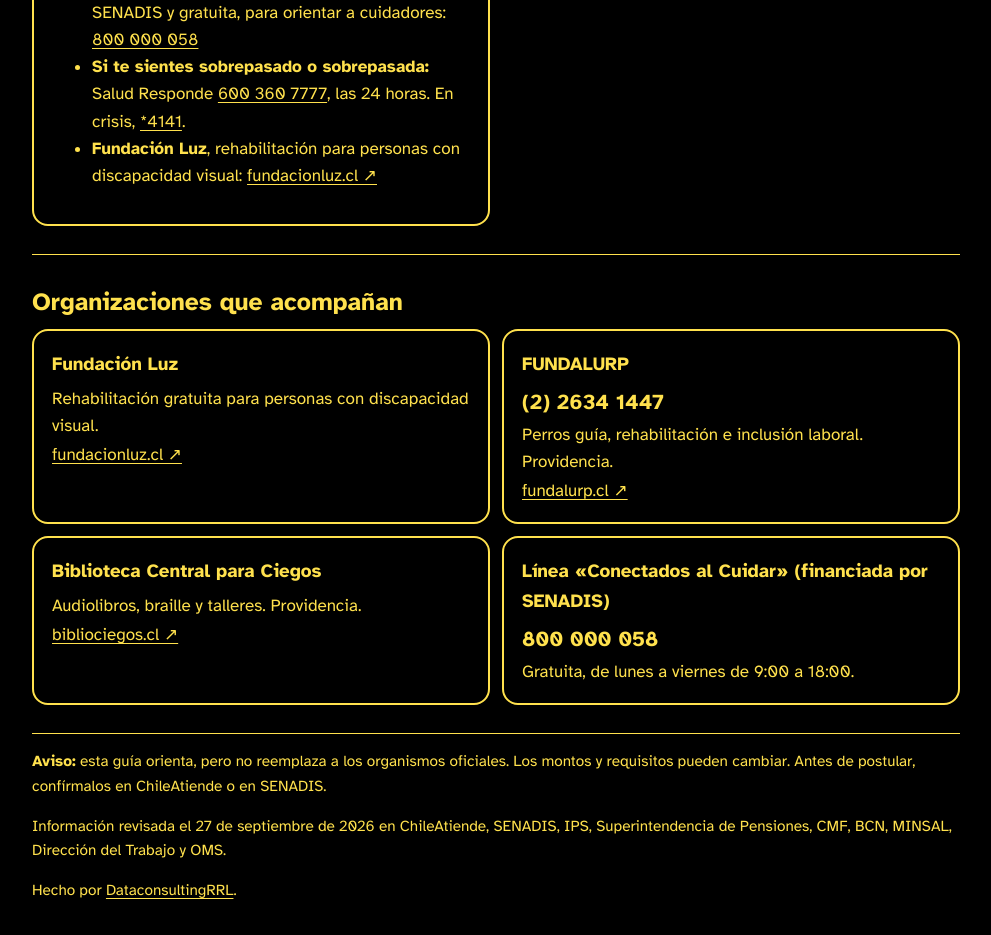
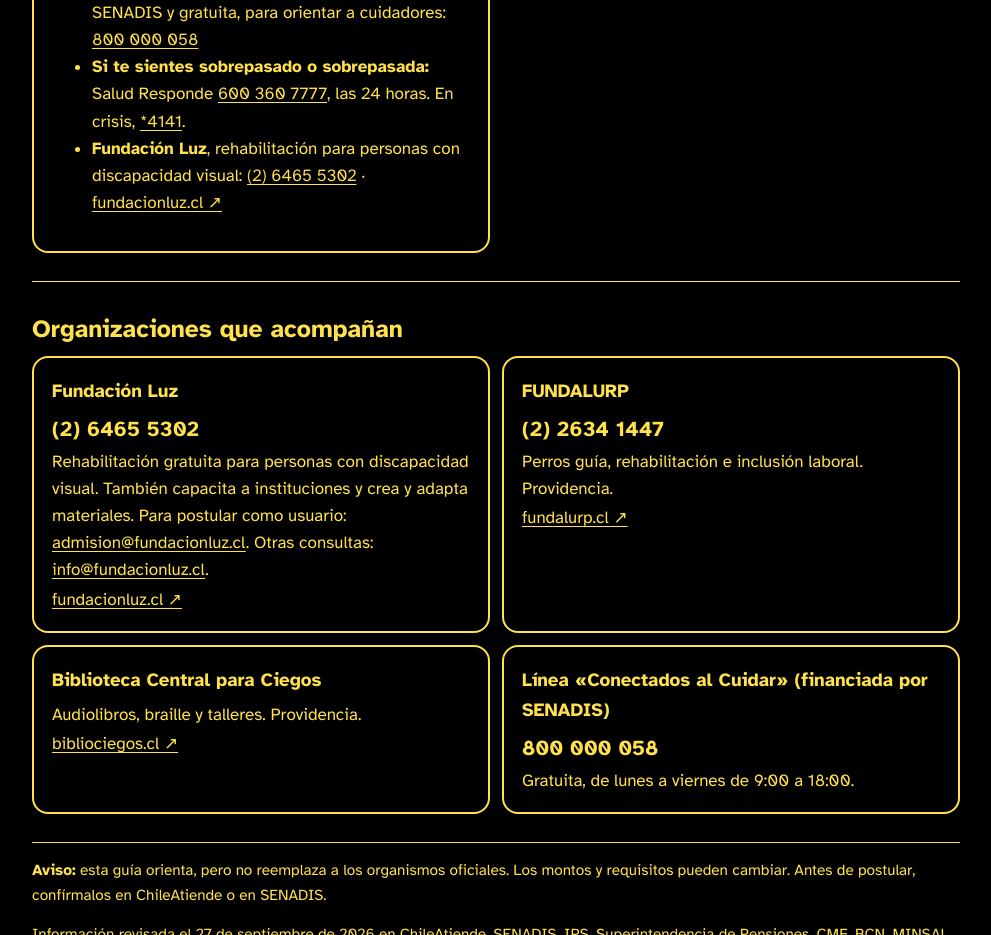
Before and after one commit to rociocamilarl/sitio-dataconsultingrrl, a plain HTML site: page guia-discapacidad/retinitis-pigmentosa.html in a window 1280 px wide. Shown: the part 8020-8955 px from the top of the page, without its empty margins (144-1135 px from the left). Drawn offline with Linux system fonts and the light colour scheme.

Commit message:
Guía Discapacidad: datos de contacto de Fundación Luz validados por la fundación (30-10-2026)
Co-Authored-By: Claude Opus 5.5 <noreply@anthropic.com>

```diff
--- a/guia-discapacidad/retinitis-pigmentosa.html
+++ b/guia-discapacidad/retinitis-pigmentosa.html
@@ -386,7 +386,7 @@ footer{padding:28px 0 48px;color:var(--muted);font-size:.9rem}
           <li><b>Registro Social de Hogares:</b> <a href="tel:800104777">800 104 777</a></li>
           <li><b>Línea «Conectados al Cuidar»</b>, financiada por SENADIS y gratuita, para orientar a cuidadores: <a href="tel:800000058">800 000 058</a></li>
           <li><b>Si te sientes sobrepasado o sobrepasada:</b> Salud Responde <a href="tel:6003607777">600 360 7777</a>, las 24 horas. En crisis, <a href="tel:*4141">*4141</a>.</li>
-          <li><b>Fundación Luz</b>, rehabilitación para personas con discapacidad visual: <a href="https://fundacionluz.cl/" target="_blank" rel="noopener">fundacionluz.cl ↗</a></li>
+          <li><b>Fundación Luz</b>, rehabilitación para personas con discapacidad visual: <a href="tel:+56264655302">(2) 6465 5302</a> · <a href="https://fundacionluz.cl/" target="_blank" rel="noopener">fundacionluz.cl ↗</a></li>
         </ul></div>
     </div>
   </section>
@@ -394,7 +394,7 @@ footer{padding:28px 0 48px;color:var(--muted);font-size:.9rem}
   <section id="contactos" aria-labelledby="t-c">
     <h2 id="t-c">Organizaciones que acompañan</h2>
     <div class="grid g2">
-      <div class="card contact"><h3>Fundación Luz</h3><span>Rehabilitación gratuita para personas con discapacidad visual.</span><a href="https://fundacionluz.cl/" target="_blank" rel="noopener">fundacionluz.cl ↗</a></div>
+      <div class="card contact"><h3>Fundación Luz</h3><a class="tel" href="tel:+56264655302">(2) 6465 5302</a><span>Rehabilitación gratuita para personas con discapacidad visual. También capacita a instituciones y crea y adapta materiales. Para postular como usuario: <a href="mailto:admision@fundacionluz.cl">admision@fundacionluz.cl</a>. Otras consultas: <a href="mailto:info@fundacionluz.cl">info@fundacionluz.cl</a>.</span><a href="https://fundacionluz.cl/" target="_blank" rel="noopener">fundacionluz.cl ↗</a></div>
       <div class="card contact"><h3>FUNDALURP</h3><a class="tel" href="tel:+56226341447">(2) 2634 1447</a><span>Perros guía, rehabilitación e inclusión laboral. Providencia.</span><a href="https://www.fundalurp.cl/" target="_blank" rel="noopener">fundalurp.cl ↗</a></div>
       <div class="card contact"><h3>Biblioteca Central para Ciegos</h3><span>Audiolibros, braille y talleres. Providencia.</span><a href="https://www.bibliociegos.cl/" target="_blank" rel="noopener">bibliociegos.cl ↗</a></div>
       <div class="card contact"><h3>Línea «Conectados al Cuidar» (financiada por SENADIS)</h3><a class="tel" href="tel:800000058">800 000 058</a><span>Gratuita, de lunes a viernes de 9:00 a 18:00.</span></div>
```
Also changed, not shown: guia-discapacidad/degeneracion-macular.html (+1 -1 lines), guia-discapacidad/glaucoma.html (+1 -1 lines).
